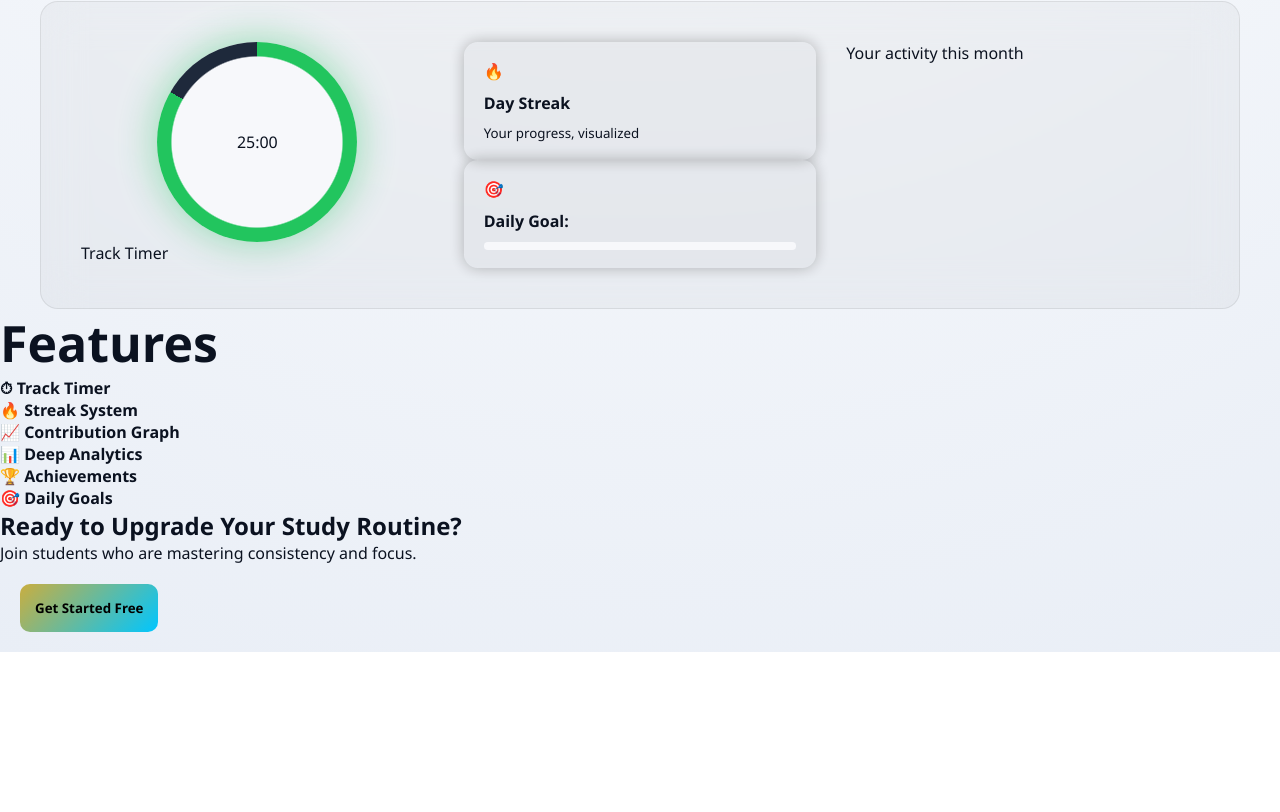
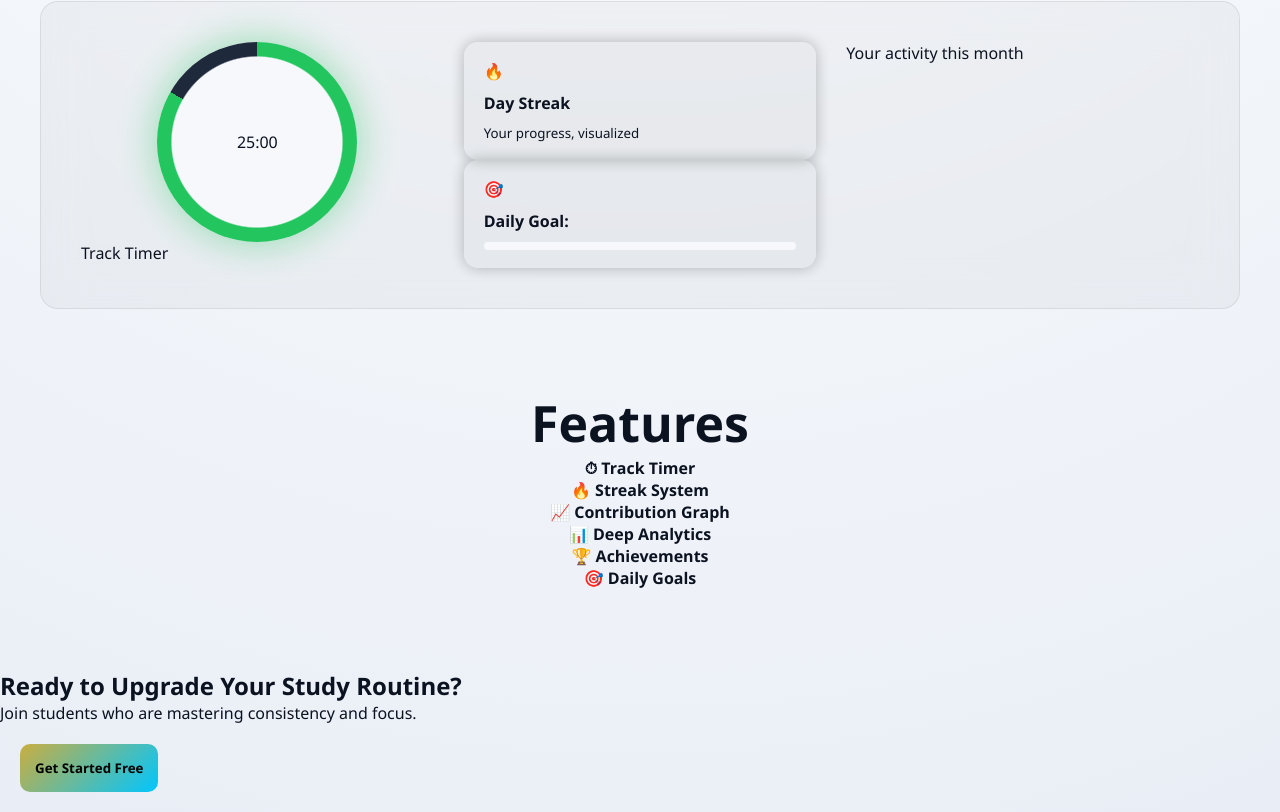
Before and after one commit to Mrinalray/TrackTimer, a plain HTML site: page index.html in a window 1280 px wide. Shown: the part 681-1493 px from the top of the page. Before the commit the page ends 1333 px from the top, so only its background shows below. Drawn offline with Linux system fonts and the light colour scheme; a web font is replaced by a local one.

Commit message:
Update landing.css

```diff
--- a/landing.css
+++ b/landing.css
@@ -222,4 +222,17 @@ html[data-theme="light"] .dashboard-stat{
   z-index:999;
 }
 
+
 .mobile-menu.active { right:0; }
+
+/* FIX FEATURES ALIGNMENT */
+
+.features {
+  width: 100%;
+  max-width: 1200px;
+  margin: 80px auto;
+  padding: 0 8%;
+}
+.features {
+  text-align: center;
+}
```
